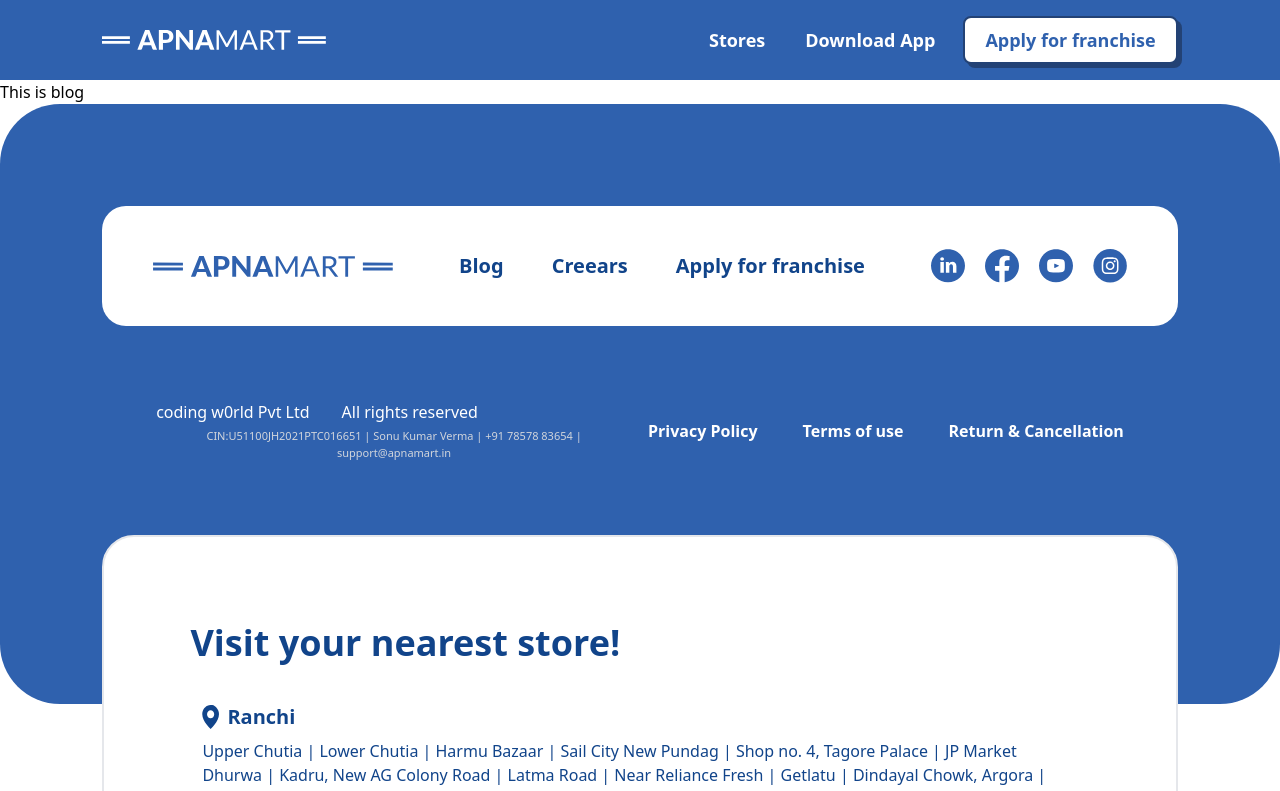
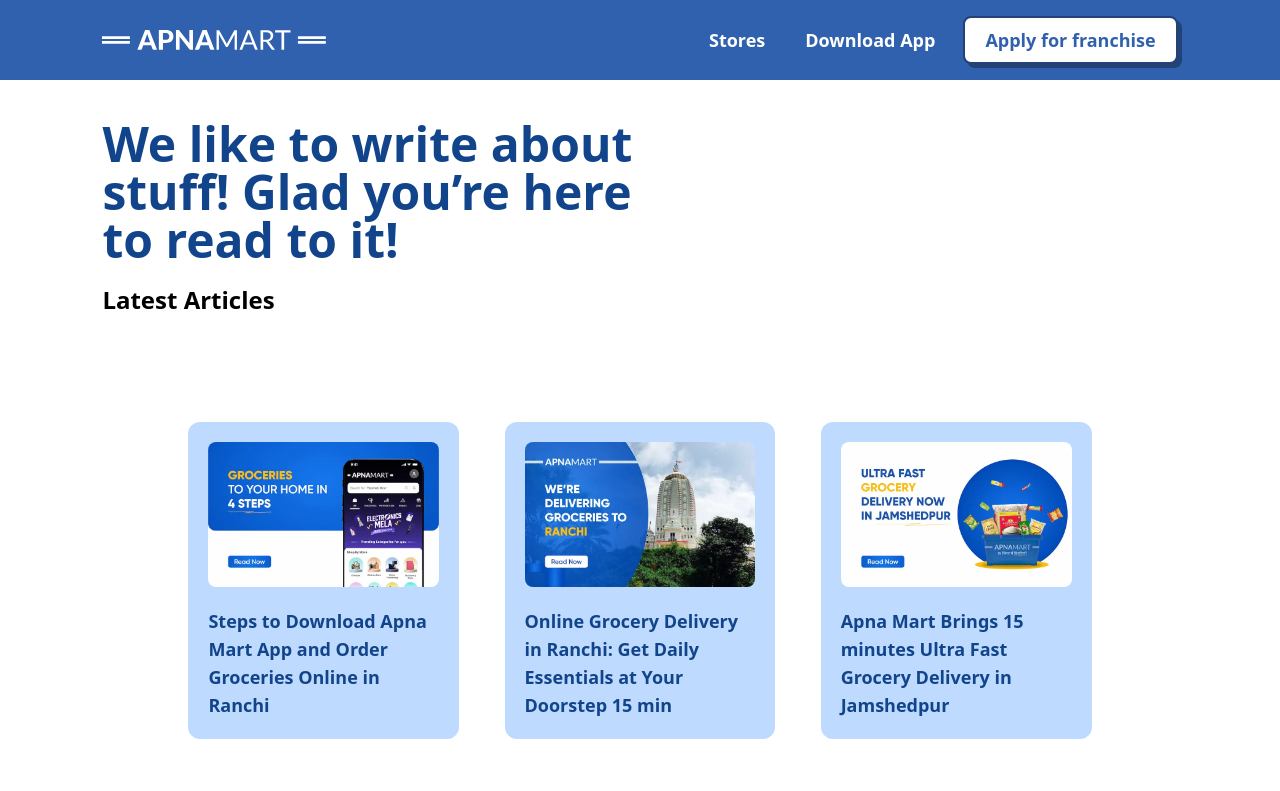
Before and after one commit to sonukr108/React-Assignment, a React (Vite) app in the folder Apna Mart/apna-mart/: page /blog in a window 1280 px wide. Shown: the top 791 px of the page. Built offline with nearby package versions, Linux system fonts and the light colour scheme.

Commit message:
Chnage in blog and franchise

```diff
--- a/Apna Mart/apna-mart/src/pages/Blog.jsx
+++ b/Apna Mart/apna-mart/src/pages/Blog.jsx
@@ -1,9 +1,35 @@
 import React from 'react'
-
+import story1 from '../assets/story1.webp'
+import story2 from '../assets/story2.webp'
+import story3 from '../assets/story3.webp'
 const Blog = () => {
+  const Stories = () => {
+    return (
+      <div className="w-full lg:h-[80vh] h-[140vh] p-[8%] flex flex-col items-center md:gap-10 gap-5 text-[#11448A]">
+        <div className="stories flex flex-col lg:flex-row gap-5 w-full items-center justify-between">
+          <div className="story-card bg-blue-200 p-5 rounded-xl lg:w-[30%] w-[70%] flex items-center justify-center flex-col gap-5">
+            <img src={story1} alt="storycard" className='lg:w-80 w-100 rounded-lg' />
+            <p className='md:text-lg text-sm font-bold'>Steps to Download Apna Mart App and Order Groceries Online in Ranchi</p>
+          </div>
+          <div className="story-card bg-blue-200 p-5 rounded-xl lg:w-[30%] w-[70%] flex items-center justify-center flex-col gap-5">
+            <img src={story2} alt="storycard" className='lg:w-80 w-100 rounded-lg' />
+            <p className='md:text-lg text-sm font-bold'>Online Grocery Delivery in Ranchi: Get Daily Essentials at Your Doorstep 15 min</p>
+          </div>
+          <div className="story-card bg-blue-200 p-5 rounded-xl lg:w-[30%] w-[70%] flex items-center justify-center flex-col gap-5">
+            <img src={story3} alt="storycard" className='lg:w-80 w-100 rounded-lg' />
+            <p className='md:text-lg text-sm font-bold'>Apna Mart Brings 15 minutes Ultra Fast Grocery Delivery in Jamshedpur</p>
+          </div>
+        </div>
+      </div>
+    );
+  }
   return (
-    <div>
-      This is blog
+    <div className='px-[8%] py-10 flex flex-col gap-5'>
+      <h1 className='md:text-5xl text-2xl text-[#11448A] font-bold'>We like to write about <br /> stuff! Glad you’re here <br /> to read to it!</h1>
+      <p className='md:text-2xl text-xl font-semibold'>Latest Articles</p>
+      <div className="articles">
+        <Stories />
+      </div>
     </div>
   )
 }
--- a/Apna Mart/apna-mart/src/pages/Franchise.jsx
+++ b/Apna Mart/apna-mart/src/pages/Franchise.jsx
@@ -1,9 +1,29 @@
 import React from 'react'
 
 const Franchise = () => {
+
+  const FranchiseInfo = () => {
+    return (
+      <div className="franchise-info flex lg:flex-row flex-col gap-2 justify-between">
+        <div className="text-info flex flex-col gap-4">
+          <h1 className='md:text-5xl text-2xl font-bold'>Join the retail revolution today!</h1>
+          <p className='md:text-xl text-lg text-[#155bbc] font-semibold'>Become Apna Mart franchise partner</p>
+          <p className='md:text-lg text-md'>The future of retail is here! Bring an Apna Mart store in your locality</p>
+          <div className='flex gap-5'>
+            <p className='text-white md:text-2xl text-xl bg-[#11448A] w-fit p-3 rounded-tl-xl rounded-br-xl font-bold'>100+ Stores</p>
+            <p className='text-white md:text-2xl text-xl bg-[#11448A] w-fit p-3 rounded-tr-xl rounded-bl-xl font-bold'>20 Lacs+ Orders</p>
+          </div>
+        </div>
+        <div className="video-info">
+          <iframe className='md:h-[315px] md:w-[560px] h-[157px] w-[280px]' src="https://www.youtube.com/embed/Qy5_5H3b5Ww?si=PWP36P28ZgXHQMxC" title="YouTube video player" frameborder="0" allow="accelerometer; autoplay; clipboard-write; encrypted-media; gyroscope; picture-in-picture; web-share" referrerpolicy="strict-origin-when-cross-origin" allowfullscreen></iframe>
+        </div>
+      </div>
+    );
+  }
+
   return (
-    <div>
-      <h1>This is franchise page</h1>
+    <div className='px-[8%] py-10'>
+      <FranchiseInfo />
     </div>
   )
 }
--- a/Apna Mart/apna-mart/src/pages/Stores.jsx
+++ b/Apna Mart/apna-mart/src/pages/Stores.jsx
@@ -99,7 +99,7 @@
   };
 
   return (
-    <div className='px-[8%] py-4 flex w-full justify-between gap-5 bg-gray-100'>
+    <div className='px-[8%] py-10 flex w-full justify-between gap-5 bg-gray-100'>
       <div className="store-list w-full flex flex-col gap-5">
         {locations.map((location, index) => (
           <StoreCard key={index} location={location} />
```
